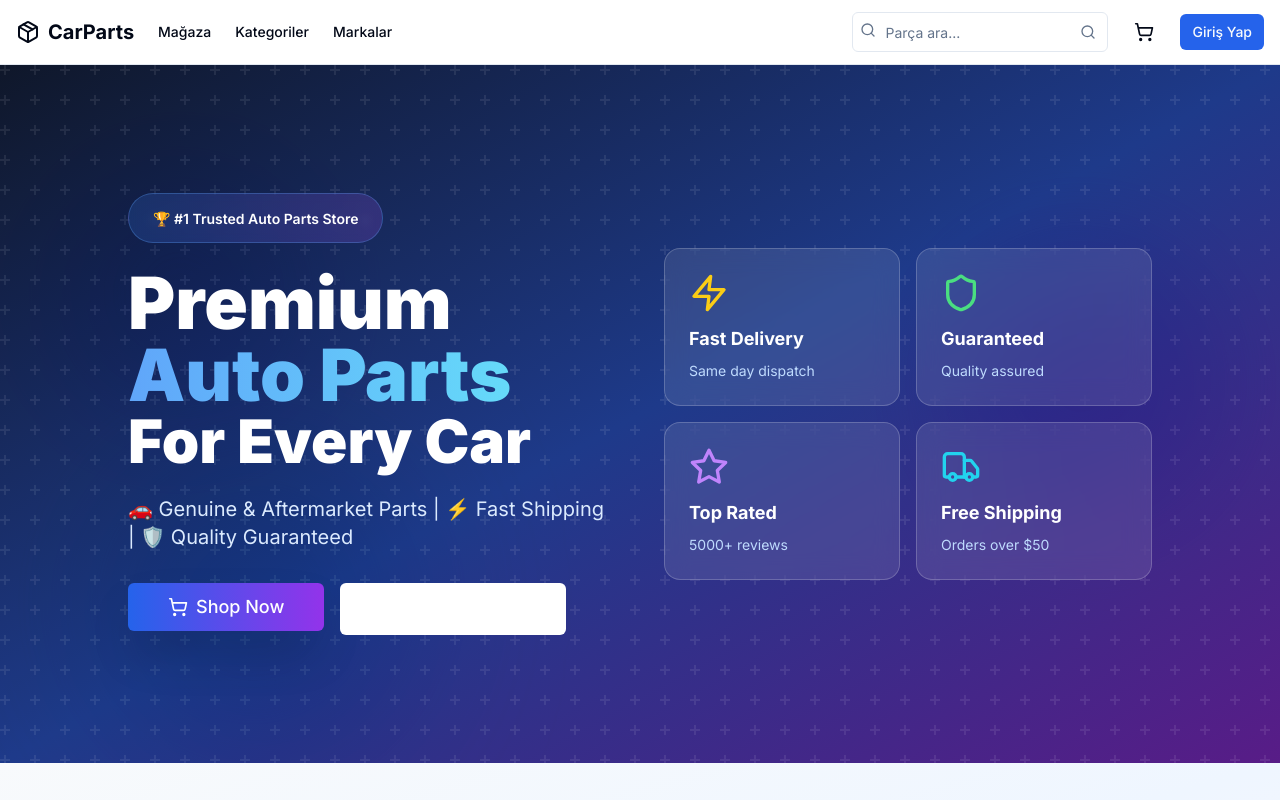
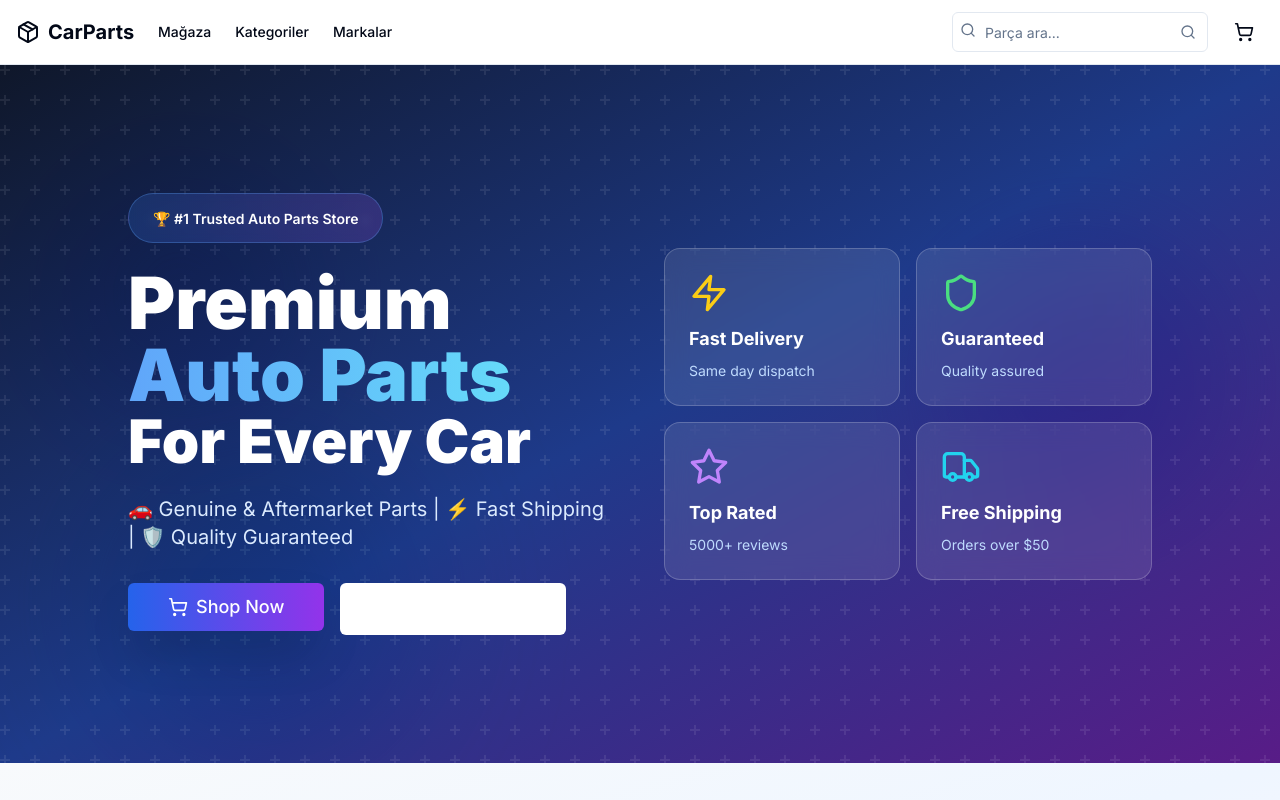
Before and after one commit to EltunLTN/domain-test, a Next.js app: page / in a window 1280 px wide. Shown: the top 800 px of the page. Built offline with nearby package versions, Linux system fonts and the light colour scheme; no server answers; the database is empty.

Commit message:
feat: remove login button from header for regular users

```diff
--- a/src/components/layout/header.tsx
+++ b/src/components/layout/header.tsx
@@ -85,9 +85,7 @@ export function Header() {
               </Button>
             </Link>
 
-            {!isReady ? (
-              <div className="w-12 h-9 bg-muted rounded animate-pulse"></div>
-            ) : isAuthenticated ? (
+            {isAuthenticated && (
               <div className="flex items-center gap-2">
                 {session?.user?.role?.toUpperCase() === 'ADMIN' && (
                   <Link href="/admin">
@@ -112,12 +110,6 @@ export function Header() {
                   <span className="hidden sm:inline">Çıkış</span>
                 </Button>
               </div>
-            ) : (
-              <Link href="/login">
-                <Button variant="default" size="sm">
-                  Giriş Yap
-                </Button>
-              </Link>
             )}
           </div>
         </div>
```
